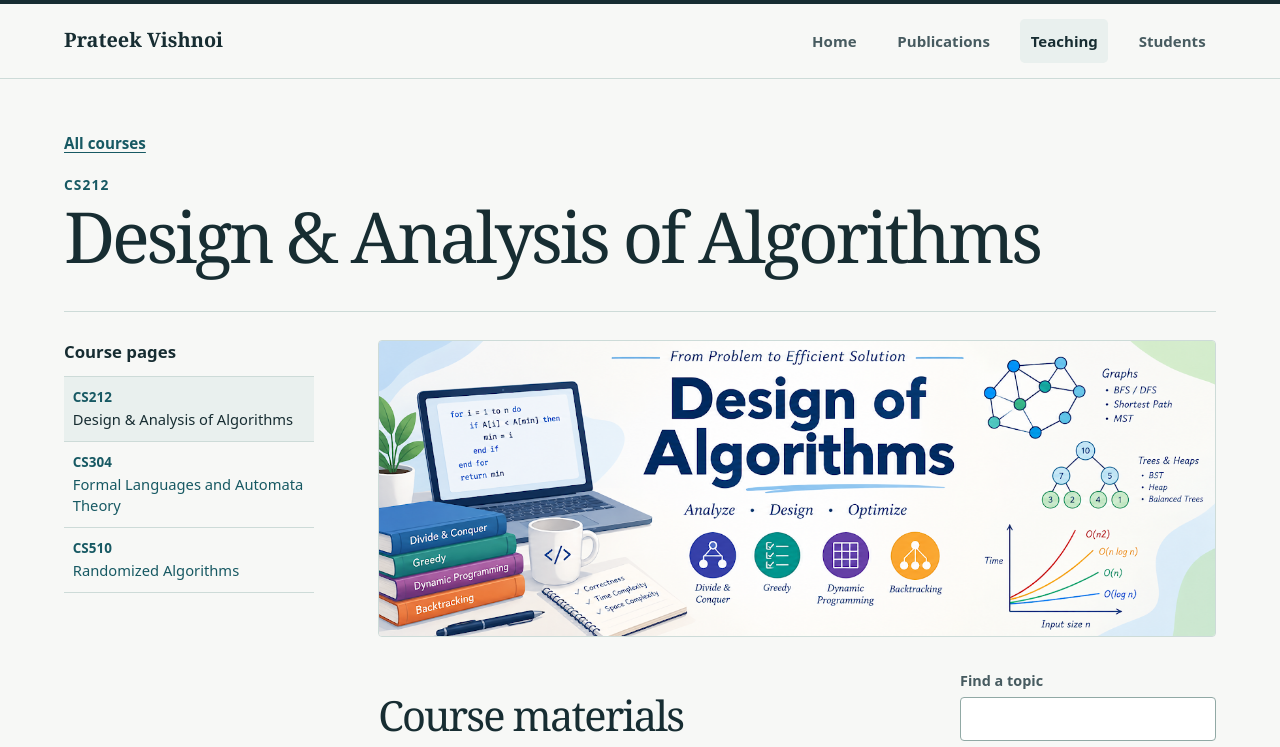
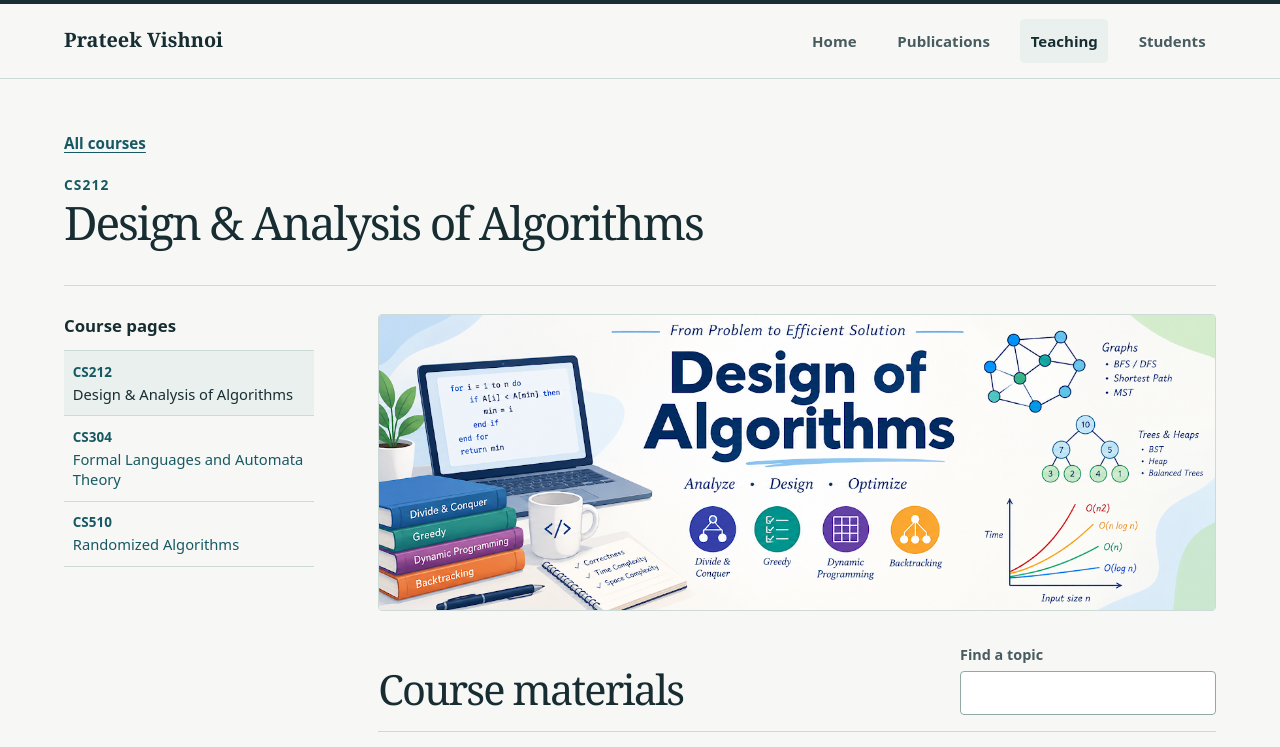
Before and after one commit to prateekvishnoi-wq/prateekvishnoi.github.io, a plain HTML site: page teaching/cs212/index.html in a window 1280 px wide. Shown: the top 747 px of the page. Drawn offline with Linux system fonts and the light colour scheme.

Commit message:
Reduce course title size on course pages (#5)
Claude-Session: https://claude.ai/code/session_0118fG2w7PS9RiXebW4Wx21H

Co-authored-by: Claude <noreply@anthropic.com>

```diff
--- a/assets/site.css
+++ b/assets/site.css
@@ -89,7 +89,7 @@ h3 { font-size: 1.05rem; line-height: 1.4; }
 .breadcrumb { margin-bottom: 1.15rem; }
 .breadcrumb a { font-weight: 600; font-size: .95rem; }
 .course-header { border-bottom: 1px solid var(--line); padding-bottom: 1.65rem; margin-bottom: 1.75rem; }
-.course-header .inner-title { max-width: 27ch; font-size: clamp(2.6rem, 5.5vw, 4.4rem); margin-bottom: .7rem; }
+.course-header .inner-title { max-width: 40ch; font-size: clamp(1.9rem, 3.6vw, 2.9rem); margin-bottom: .7rem; }
 .course-body { display: grid; grid-template-columns: minmax(11rem, .46fr) minmax(0, 1.54fr); gap: 1.7rem clamp(1.5rem, 5vw, 5rem); align-items: start; }
 .course-aside { position: sticky; top: 1.5rem; }
 .course-aside > h2 { font: 670 1.05rem/1.4 var(--sans); letter-spacing: 0; margin-bottom: .8rem; }
```
